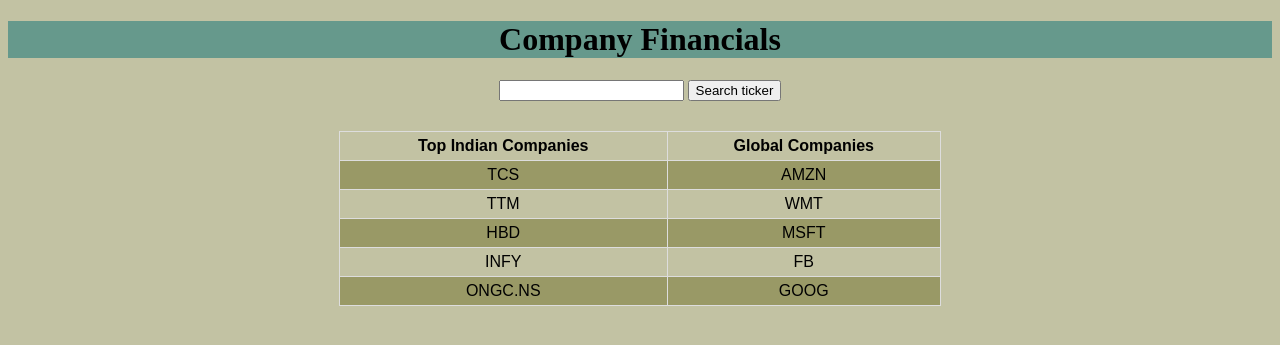
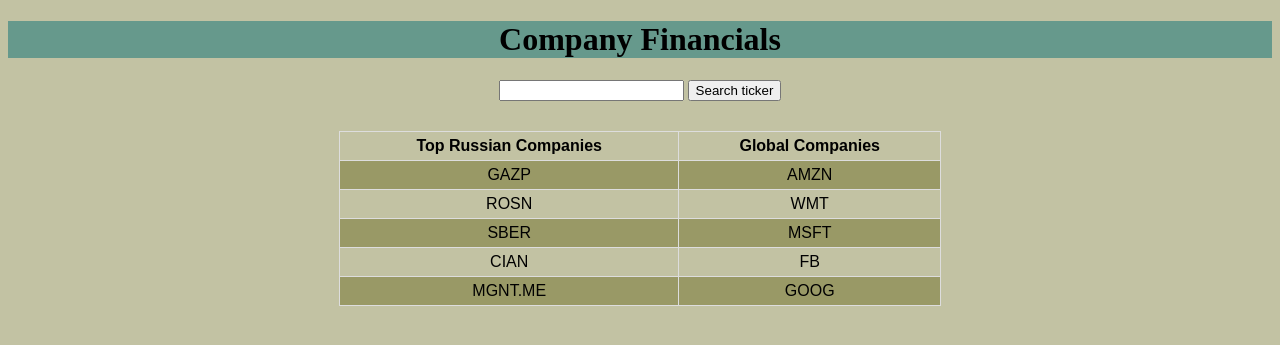
Before and after one commit to maduardar/Get-Company-Finantials, a Flask app: page / in a window 1280 px wide. Shown: the top 345 px of the page. Run offline with Flask 2, Linux system fonts and the light colour scheme.

Commit message:
changed search page

```diff
--- a/app.py
+++ b/app.py
@@ -11,6 +11,7 @@
 @cross_origin()
 def index():
     if request.method == 'POST':
+        print(request.form)
         search_string = request.form['content'].replace(" ", "")
         content = company_financials(search_string)
         table = build_table(content, 'blue_light', font_size='small', font_family='Lucida Grande', text_align='right')
--- a/templates/index.html
+++ b/templates/index.html
@@ -21,30 +21,32 @@
 </div>
 <div style="padding:30px;">
 	<table>
+	<tbody>
 		<tr>
-    <th>Top Indian Companies</th>
+			<th>Top Russian Companies</th>
 			<th>Global Companies</th>
 		</tr>
 		<tr>
-    <td>TCS</td>
+			<td>GAZP</td>
 			<td>AMZN</td>
 		</tr>
 		<tr>
-    <td>TTM</td>
+			<td>ROSN</td>
 			<td>WMT</td>
 		</tr>
 		<tr>
-    <td>HBD</td>
+			<td>SBER</td>
 			<td>MSFT</td>
 		</tr>
 		<tr>
-    <td>INFY</td>
+			<td>CIAN</td>
 			<td>FB</td>
 		</tr>
 		<tr>
-    <td>ONGC.NS</td>
+			<td>MGNT.ME</td>
 			<td>GOOG</td>
 		</tr>
+	</tbody>
 </table>
 </div>
 {% endblock %}
```
Lines whose indentation alone changed are shown as unchanged.
